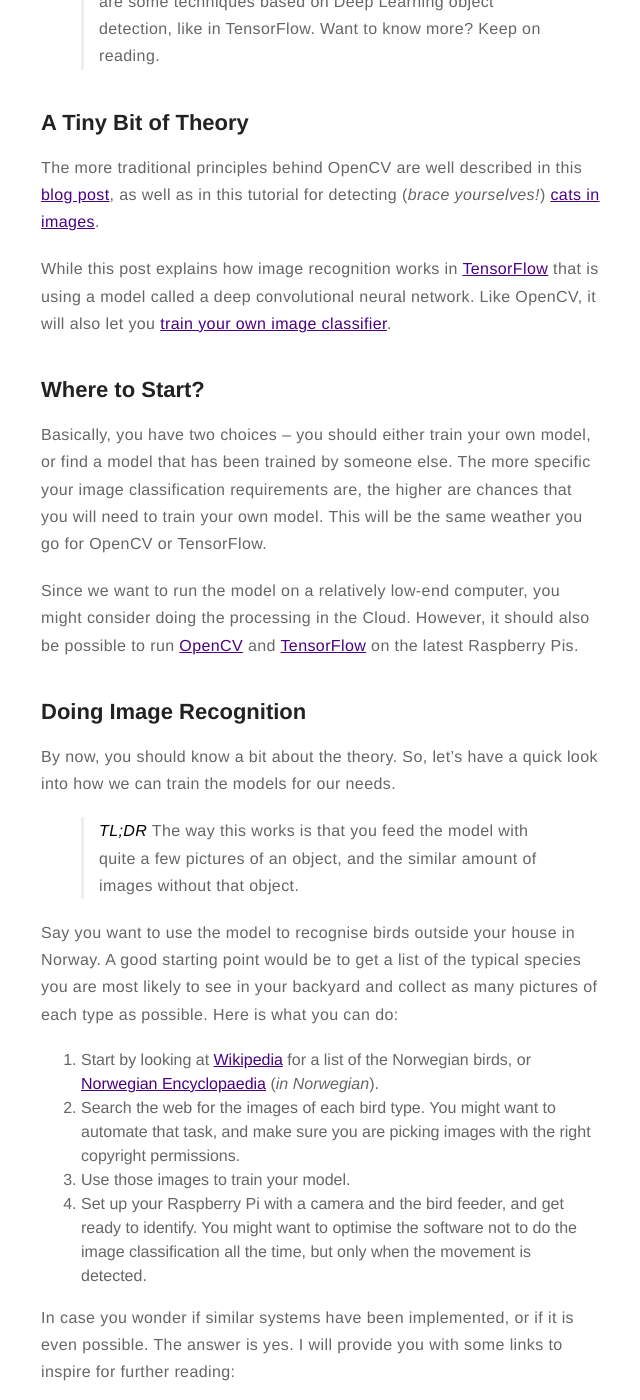
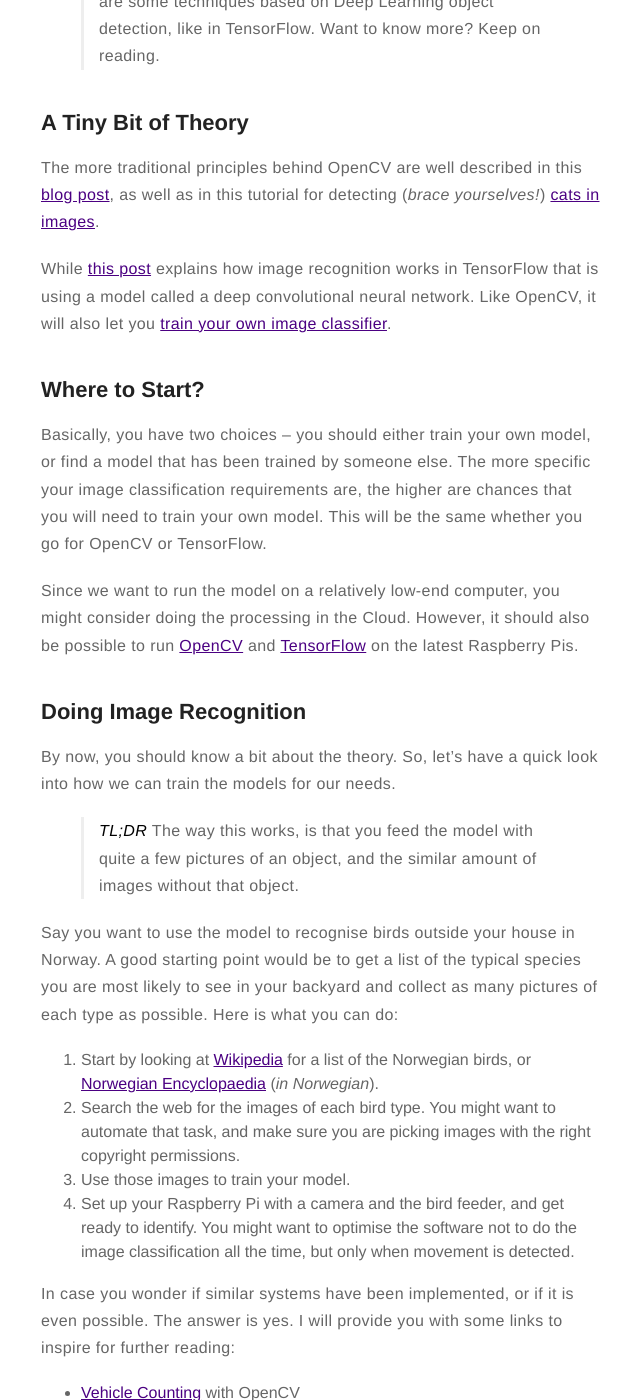
Before and after one commit to mehmandarov/mehmandarov.github.io, a Jekyll site: the page built from _posts/2017-04-26-how-to-train-your-camera.markdown, in a window 1280 px wide and 1400 px high, scrolled down 1048 px. Shown: the whole window, without its empty margins (319-959 px from the left). Built offline with Jekyll 4.4.1, drawn with Linux system fonts in a browser that asks for light colours.

Commit message:
New post update

```diff
--- a/_posts/2017-04-26-how-to-train-your-camera.markdown
+++ b/_posts/2017-04-26-how-to-train-your-camera.markdown
@@ -39,12 +39,12 @@
 
 The more traditional principles behind OpenCV are well described in this [blog post][1]{:target="_blank"}, as well as in this tutorial for detecting (*brace yourselves!*) [cats in images][2]{:target="_blank"}.
 
-While this post explains how image recognition works in [TensorFlow][4]{:target="_blank"} that is using a model called a deep convolutional neural network. Like OpenCV, it will also let you [train your own image classifier][3]{:target="_blank"}.
+While [this post][4]{:target="_blank"} explains how image recognition works in TensorFlow that is using a model called a deep convolutional neural network. Like OpenCV, it will also let you [train your own image classifier][3]{:target="_blank"}.
 
 
 ## Where to Start?
 
-Basically, you have two choices – you should either train your own model, or find a model that has been trained by someone else. The more specific your image classification requirements are, the higher are chances that you will need to train your own model. This will be the same weather you go for OpenCV or TensorFlow.
+Basically, you have two choices – you should either train your own model, or find a model that has been trained by someone else. The more specific your image classification requirements are, the higher are chances that you will need to train your own model. This will be the same whether you go for OpenCV or TensorFlow.
 
 Since we want to run the model on a relatively low-end computer, you might consider doing the processing in the Cloud. However, it should also be possible to run [OpenCV][5]{:target="_blank"} and [TensorFlow][6]{:target="_blank"} on the latest Raspberry Pis.
 
@@ -53,14 +53,14 @@
 
 By now, you should know a bit about the theory. So, let's have a quick look into how we can train the models for our needs.
 
-> _**TL;DR**_ The way this works is that you feed the model with quite a few pictures of an object, and the similar amount of images without that object.
+> _**TL;DR**_ The way this works, is that you feed the model with quite a few pictures of an object, and the similar amount of images without that object.
 
 Say you want to use the model to recognise birds outside your house in Norway. A good starting point would be to get a list of the typical species you are most likely to see in your backyard and collect as many pictures of each type as possible. Here is what you can do:
 
 1. Start by looking at [Wikipedia][7]{:target="_blank"} for a list of the Norwegian birds, or [Norwegian Encyclopaedia][8]{:target="_blank"} (*in Norwegian*).
 2. Search the web for the images of each bird type. You might want to automate that task, and make sure you are picking images with the right copyright permissions.
 3. Use those images to train your model.
-4. Set up your Raspberry Pi with a camera and the bird feeder, and get ready to identify. You might want to optimise the software not to do the image classification all the time, but only when the movement is detected.
+4. Set up your Raspberry Pi with a camera and the bird feeder, and get ready to identify. You might want to optimise the software not to do the image classification all the time, but only when movement is detected.
 
 In case you wonder if similar systems have been implemented, or if it is even possible. The answer is yes. I will provide you with some links to inspire for further reading:
 
```
